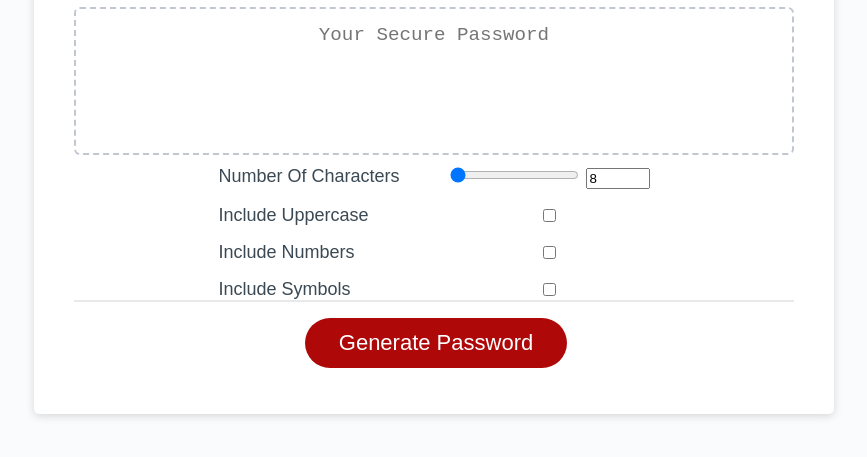
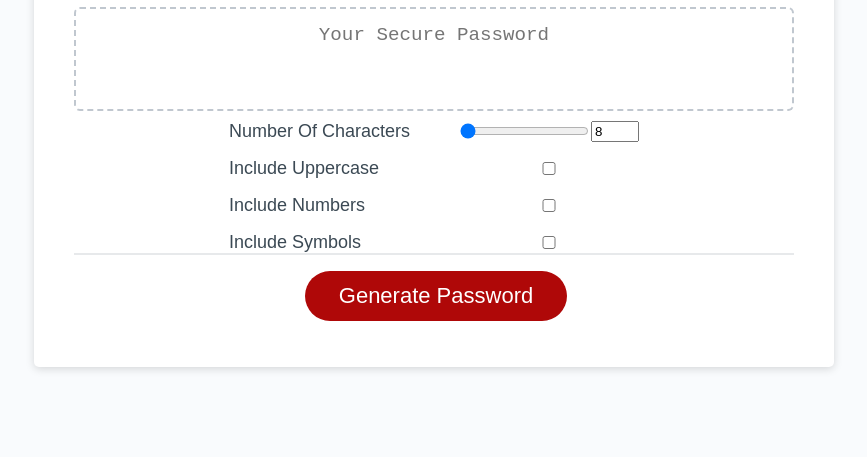
Before and after one commit to AngelCooper/RandomPasswordGenerator, a plain HTML site: page index.html in a window 1280 px wide. Shown: the part 241-698 px from the top of the page, without its empty margins (206-1073 px from the left). Drawn offline with Linux system fonts and the light colour scheme.

Commit message:
commit
changes again

```diff
--- a/index.html
+++ b/index.html
@@ -28,7 +28,7 @@
 
       <div class="card-body">
 
-        <textarea readonly id="password" placeholder="Your Secure Password" aria-label="Generated Password"></textarea>
+        <textarea class="passwordDisplay" id="password" placeholder="Your Secure Password" aria-label="Generated Password"></textarea>
 
         <!--creating the options for character amount, option for uppercase, lowercase, and special symbols-->
         <form id="passwordGeneratorForm" class="form">
--- a/style.css
+++ b/style.css
@@ -63,6 +63,31 @@ header {
   justify-content: center;
   align-items: center;
 
+}
+
+/* added .character-amount-container */
+.character-amount-container {
+  display: flex;
+  align-items: center;
+}
+
+/*added .number-input*/
+.number-input {
+  width: 3rem;
+}
+
+/* added .passwordDisplay*/
+.passwordDisplay {
+  background-color: white;
+  color: black;
+  padding: 1rem;
+  border: 1px solid #333;
+  height: 2rem;
+  width: 350px;
+  display: flex;
+  justify-content: center;
+  align-items: center;
+  word-break: break-all;
 }
 
 .card-footer {
```
